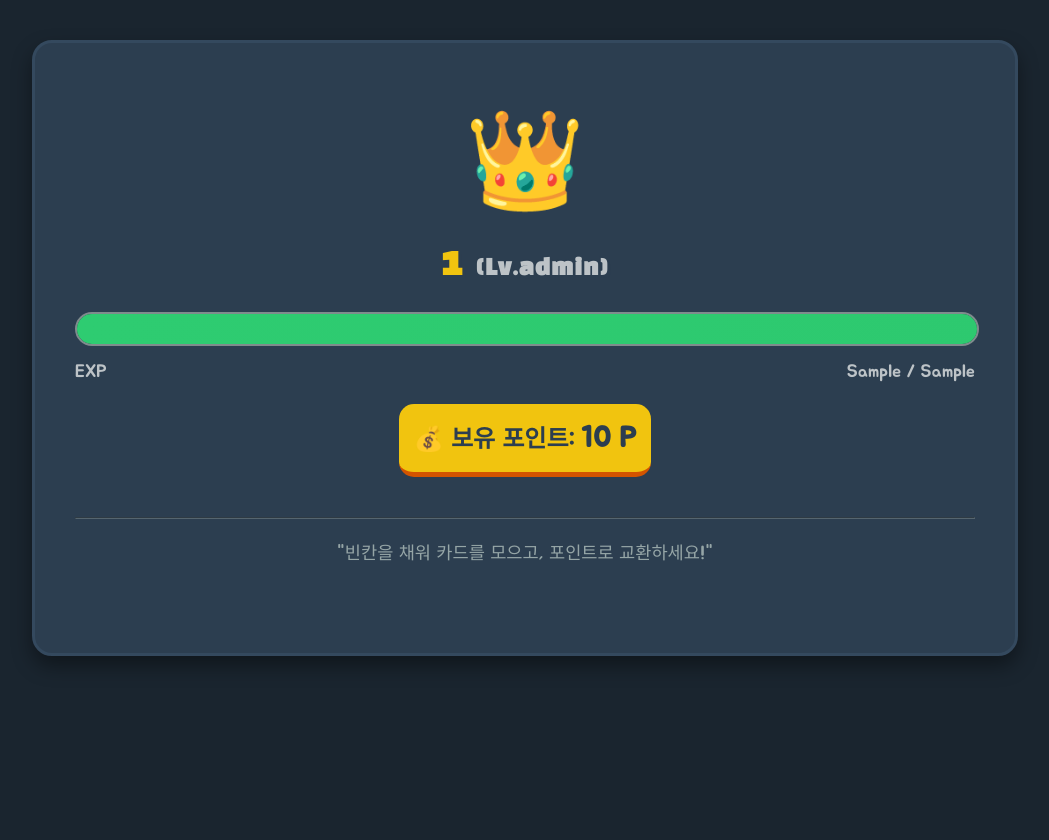
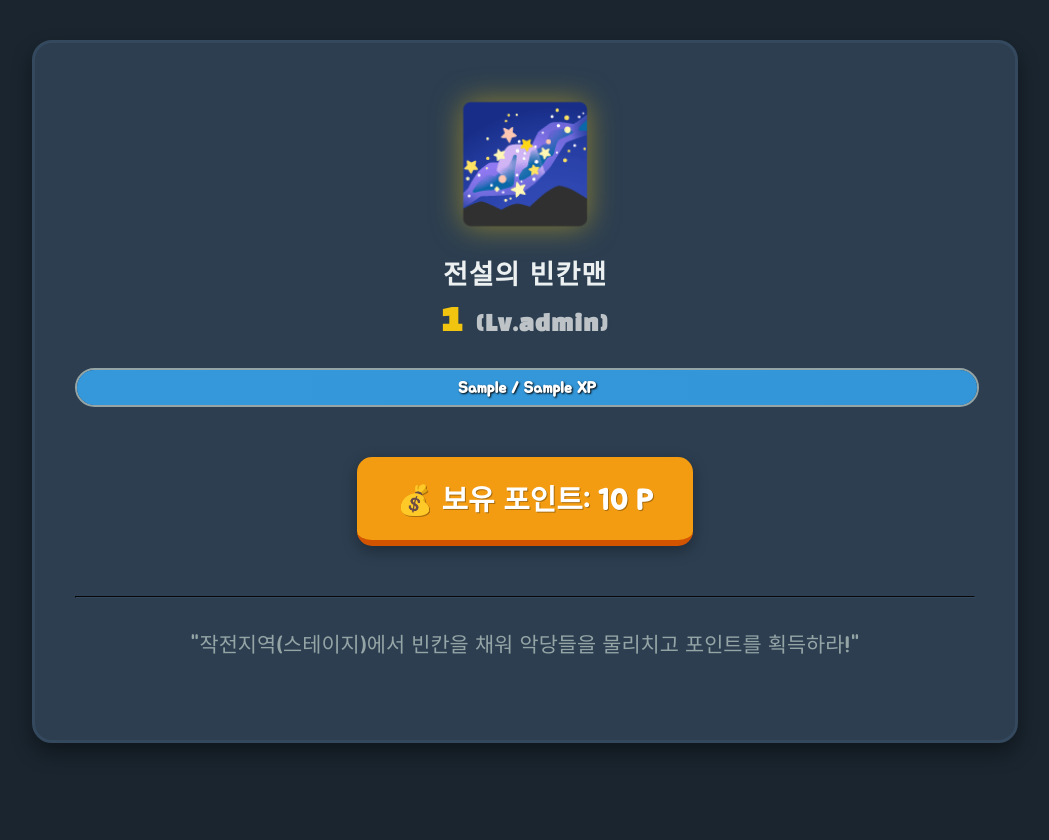
Before and after one commit to pky060921-debug/law, a Flask app: template templates/lobby.html in a window 1280 px wide. Shown: the whole page, without its empty margins (115-1164 px from the left). Run offline with Flask 3, Linux system fonts and the light colour scheme; the template is opened without the code that fills it: most values are stand-ins (such as "Sample title", 1, 10 or a date in 2020).

Commit message:
Refactor lobby.html styles and layout
Updated styles and layout for profile card and progress bar.

```diff
--- a/templates/lobby.html
+++ b/templates/lobby.html
@@ -2,76 +2,87 @@
 
 {% block content %}
 <style>
-    .profile-card {
-        text-align: center;
-        padding: 30px 0;
+    .profile-card { text-align: center; padding: 20px 0; }
+
+    /* 히어로 뱃지 애니메이션 */
+    .hero-badge {
+        font-size: 7rem;
+        margin-bottom: 10px;
+        display: inline-block;
+        filter: drop-shadow(0 0 15px rgba(241, 196, 15, 0.5));
+        animation: floatHero 3s infinite ease-in-out;
     }
-    .level-badge {
-        font-size: 6rem;
-        margin-bottom: 10px;
-        animation: bounce 2s infinite;
-    }
+
     .progress-bg {
-        background: #2c3e50;
+        background: #1a252f;
         border-radius: 20px;
-        height: 30px;
+        height: 35px; /* 바 두께 키움 */
         width: 100%;
-        margin: 15px 0;
-        border: 2px solid #7f8c8d;
+        margin: 20px 0;
+        border: 2px solid #95a5a6;
         overflow: hidden;
+        position: relative;
     }
     .progress-bar {
-        background: linear-gradient(90deg, #2ecc71, #27ae60);
+        background: linear-gradient(90deg, #3498db, #2980b9);
         height: 100%;
         width: {{ (xp / req_xp * 100)|int }}%;
         transition: width 1s ease-in-out;
+        box-shadow: 0 0 10px #3498db;
     }
 
-    /* 포인트 표시 박스 */
+    /* 포인트 박스 가독성 개선 */
     .point-box {
-        background: #f1c40f;
-        color: #2c3e50;
-        padding: 15px;
+        background: #f39c12;
+        color: #fff;
+        text-shadow: 1px 1px 0 rgba(0,0,0,0.3);
+        padding: 20px 40px;
         border-radius: 15px;
         display: inline-block;
-        margin-top: 20px;
-        font-size: 1.5rem;
-        border-bottom: 5px solid #d35400;
+        margin-top: 30px;
+        font-size: 1.8rem;
+        border-bottom: 6px solid #d35400;
         font-weight: bold;
+        box-shadow: 0 5px 15px rgba(0,0,0,0.3);
+        transition: transform 0.2s;
     }
+    .point-box:hover { transform: scale(1.05); }
 
-    @keyframes bounce {
+    @keyframes floatHero {
         0%, 100% { transform: translateY(0); }
-        50% { transform: translateY(-10px); }
+        50% { transform: translateY(-15px); }
     }
 </style>
 
 <div class="profile-card">
-    <div class="level-badge">
-        {% if level < 10 %}🐣
-        {% elif level < 30 %}⚔️
-        {% elif level < 50 %}🏰
-        {% else %}👑{% endif %}
+    <div class="hero-badge">
+        {% if level < 10 %}🕶️{% elif level < 30 %}🦸‍♂️{% elif level < 50 %}🚀{% else %}🌌{% endif %}
     </div>
+
+    <h2 style="color:#ecf0f1; margin-bottom:5px;">
+        {% if level < 10 %}평범한 시민
+        {% elif level < 30 %}초보 히어로
+        {% elif level < 50 %}캡틴 블랭크
+        {% else %}전설의 빈칸맨{% endif %}
+    </h2>
 
     <h1>{{ user_id }} <span style="font-size:0.6em; color:#bdc3c7;">(Lv.{{ level }})</span></h1>
 
     <div class="progress-bg">
         <div class="progress-bar"></div>
-    </div>
-    <div style="display:flex; justify-content:space-between; color:#bdc3c7;">
-        <span>EXP</span>
-        <span>{{ xp }} / {{ req_xp }}</span>
+        <div style="position:absolute; width:100%; top:50%; transform:translateY(-50%); color:white; font-size:1rem; font-weight:bold; text-shadow:1px 1px 2px black;">
+            {{ xp }} / {{ req_xp }} XP
+        </div>
     </div>
 
     <div class="point-box">
-        💰 보유 포인트: <span style="font-size: 1.8rem;">{{ points }} P</span>
+        💰 보유 포인트: {{ points }} P
     </div>
 
-    <hr style="border-color: #7f8c8d; margin-top: 40px; opacity: 0.5;">
+    <hr style="border-color: #34495e; margin-top: 50px;">
 
-    <p style="color: #95a5a6; margin-top: 20px; font-size: 1.1rem;">
-        "빈칸을 채워 카드를 모으고, 포인트로 교환하세요!"
+    <p style="color: #95a5a6; margin-top: 30px; font-size: 1.3rem;">
+        "작전지역(스테이지)에서 빈칸을 채워 악당들을 물리치고 포인트를 획득하라!"
     </p>
 </div>
 {% endblock %}
```
